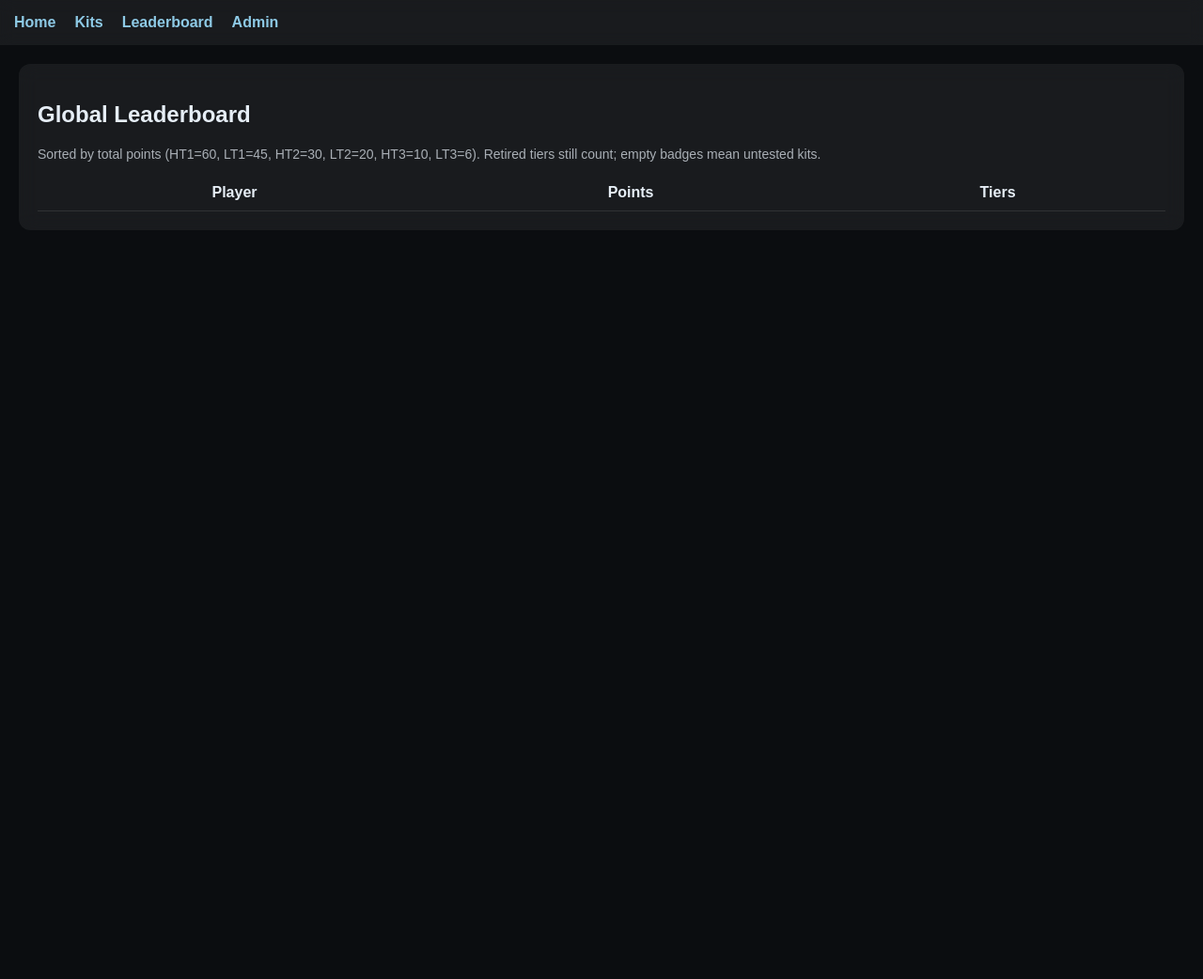
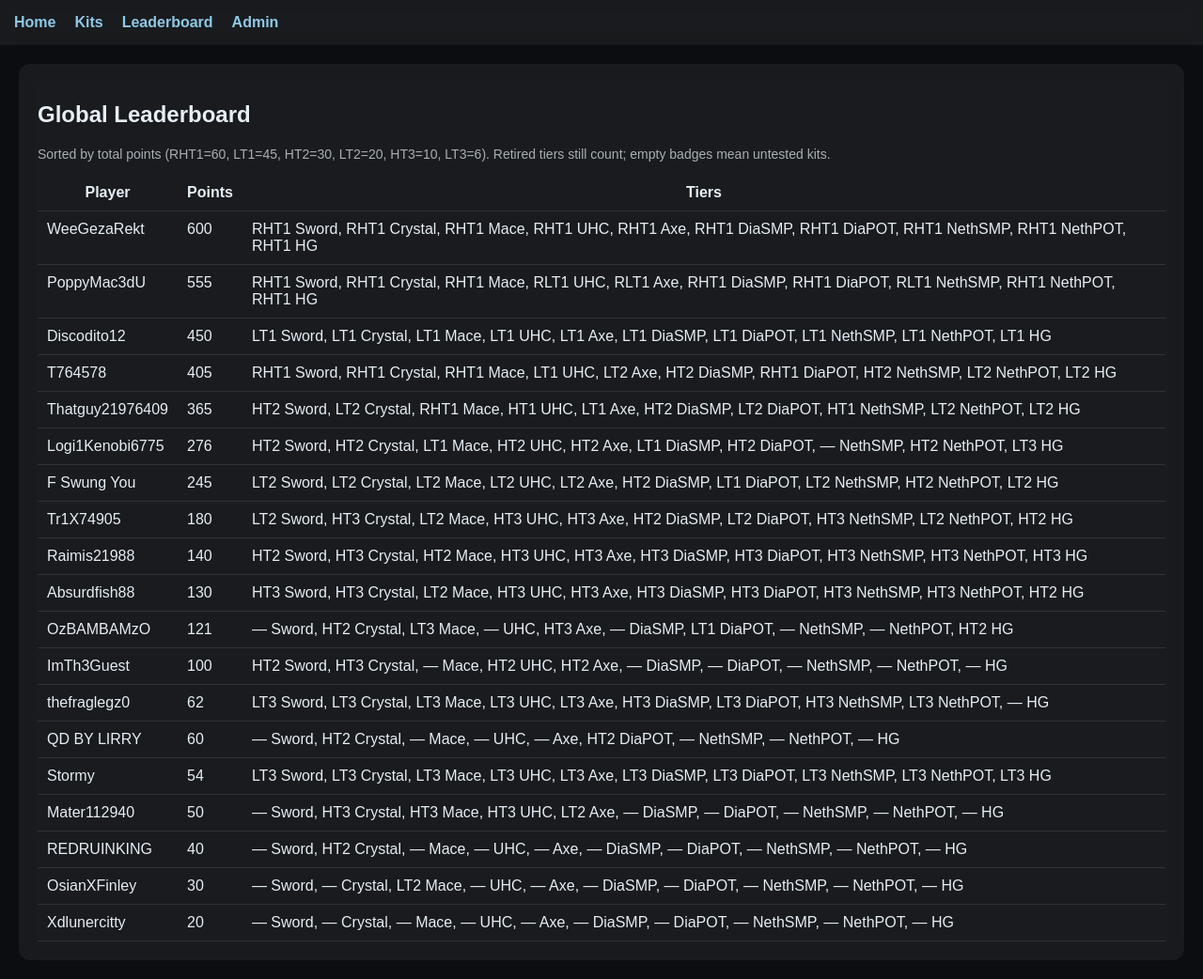
Before and after one commit to weegezarekt3-source/NovaTiers, a plain HTML site: page leaderboard.html in a window 1280 px wide. Shown: the whole page at 94% size. Before the commit the page ends 800 px from the top, so only its background shows below. Drawn offline with Linux system fonts and the light colour scheme.

Commit message:
Update leaderboard.html

```diff
--- a/leaderboard.html
+++ b/leaderboard.html
@@ -1,29 +1,228 @@
 
 <!DOCTYPE html>
-<html><head>
+<html>
+<head>
   <meta charset="utf-8">
-<title>Nova Tiers - Leaderboard</title>
+  <title>Nova Tiers – Leaderboard</title>
   <link rel="stylesheet" href="css/styles.css">
-<script src="js/app.js"></script>
 </head>
-<body onload="renderLB()">
+<body onload="">
   <nav>
     <a href="index.html">Home</a>
     <a href="kits.html">Kits</a>
     <a href="leaderboard.html">Leaderboard</a>
     <a href="admin.html">Admin</a>
   </nav>
+
   <div class="glass">
     <h2>Global Leaderboard</h2>
- <p class="small">Sorted by total points (HT1=60, LT1=45, HT2=30, LT2=20, HT3=10, LT3=6). Retired tiers still count; empty badges mean untested kits.</p>
- <table>
-  <thead><tr><th>Player</th><th>Points</th><th>Tiers</th></tr></thead>
-  <tbody id="lb"></tbody>
+    <p class="small">
+      Sorted by total points (RHT1=60, LT1=45, HT2=30, LT2=20, HT3=10, LT3=6).
+      Retired tiers still count; empty badges mean untested kits.
+    </p>
+
+    <table class="leaderboard">
+      <thead>
+        <tr>
+          <th>Player</th>
+          <th>Points</th>
+          <th>Tiers</th>
+        </tr>
+      </thead>
+      <tbody>
+
+        <!-- 1 -->
+        <tr>
+          <td class="name">WeeGezaRekt</td>
+          <td class="points">600</td>
+          <td class="tiers">
+            RHT1 Sword, RHT1 Crystal, RHT1 Mace, RHT1 UHC, RHT1 Axe,
+            RHT1 DiaSMP, RHT1 DiaPOT, RHT1 NethSMP, RHT1 NethPOT, RHT1 HG
+          </td>
+        </tr>
+
+        <!-- 2 -->
+        <tr>
+          <td class="name">PoppyMac3dU</td>
+          <td class="points">555</td>
+          <td class="tiers">
+            RHT1 Sword, RHT1 Crystal, RHT1 Mace, RLT1 UHC, RLT1 Axe,
+            RHT1 DiaSMP, RHT1 DiaPOT, RLT1 NethSMP, RHT1 NethPOT, RHT1 HG
+          </td>
+        </tr>
+
+        <!-- 3 -->
+        <tr>
+          <td class="name">Discodito12</td>
+          <td class="points">450</td>
+          <td class="tiers">
+            LT1 Sword, LT1 Crystal, LT1 Mace, LT1 UHC, LT1 Axe,
+            LT1 DiaSMP, LT1 DiaPOT, LT1 NethSMP, LT1 NethPOT, LT1 HG
+          </td>
+        </tr>
+
+        <!-- 4 -->
+        <tr>
+          <td class="name">T764578</td>
+          <td class="points">405</td>
+          <td class="tiers">
+            RHT1 Sword, RHT1 Crystal, RHT1 Mace, LT1 UHC, LT2 Axe,
+            HT2 DiaSMP, RHT1 DiaPOT, HT2 NethSMP, LT2 NethPOT, LT2 HG
+          </td>
+        </tr>
+
+        <!-- 5 -->
+        <tr>
+          <td class="name">Thatguy21976409</td>
+          <td class="points">365</td>
+          <td class="tiers">
+            HT2 Sword, LT2 Crystal, RHT1 Mace, HT1 UHC, LT1 Axe,
+            HT2 DiaSMP, LT2 DiaPOT, HT1 NethSMP, LT2 NethPOT, LT2 HG
+          </td>
+        </tr>
+
+        <!-- 6 -->
+        <tr>
+          <td class="name">Logi1Kenobi6775</td>
+          <td class="points">276</td>
+          <td class="tiers">
+            HT2 Sword, HT2 Crystal, LT1 Mace, HT2 UHC, HT2 Axe,
+            LT1 DiaSMP, HT2 DiaPOT, — NethSMP, HT2 NethPOT, LT3 HG
+          </td>
+        </tr>
+
+        <!-- 7 -->
+        <tr>
+          <td class="name">F Swung You</td>
+          <td class="points">245</td>
+          <td class="tiers">
+            LT2 Sword, LT2 Crystal, LT2 Mace, LT2 UHC, LT2 Axe,
+            HT2 DiaSMP, LT1 DiaPOT, LT2 NethSMP, HT2 NethPOT, LT2 HG
+          </td>
+        </tr>
+
+        <!-- 8 -->
+        <tr>
+          <td class="name">Tr1X74905</td>
+          <td class="points">180</td>
+          <td class="tiers">
+            LT2 Sword, HT3 Crystal, LT2 Mace, HT3 UHC, HT3 Axe,
+            HT2 DiaSMP, LT2 DiaPOT, HT3 NethSMP, LT2 NethPOT, HT2 HG
+          </td>
+        </tr>
+
+        <!-- 9 -->
+        <tr>
+          <td class="name">Raimis21988</td>
+          <td class="points">140</td>
+          <td class="tiers">
+            HT2 Sword, HT3 Crystal, HT2 Mace, HT3 UHC, HT3 Axe,
+            HT3 DiaSMP, HT3 DiaPOT, HT3 NethSMP, HT3 NethPOT, HT3 HG
+          </td>
+        </tr>
+
+        <!-- 10 -->
+        <tr>
+          <td class="name">Absurdfish88</td>
+          <td class="points">130</td>
+          <td class="tiers">
+            HT3 Sword, HT3 Crystal, LT2 Mace, HT3 UHC, HT3 Axe,
+            HT3 DiaSMP, HT3 DiaPOT, HT3 NethSMP, HT3 NethPOT, HT2 HG
+          </td>
+        </tr>
+
+        <!-- 11 -->
+        <tr>
+          <td class="name">OzBAMBAMzO</td>
+          <td class="points">121</td>
+          <td class="tiers">
+            — Sword, HT2 Crystal, LT3 Mace, — UHC, HT3 Axe,
+            — DiaSMP, LT1 DiaPOT, — NethSMP, — NethPOT, HT2 HG
+          </td>
+        </tr>
+
+        <!-- 12 -->
+        <tr>
+          <td class="name">ImTh3Guest</td>
+          <td class="points">100</td>
+          <td class="tiers">
+            HT2 Sword, HT3 Crystal, — Mace, HT2 UHC, HT2 Axe,
+            — DiaSMP, — DiaPOT, — NethSMP, — NethPOT, — HG
+          </td>
+        </tr>
+
+        <!-- 13 -->
+        <tr>
+          <td class="name">thefraglegz0</td>
+          <td class="points">62</td>
+          <td class="tiers">
+            LT3 Sword, LT3 Crystal, LT3 Mace, LT3 UHC, LT3 Axe,
+            HT3 DiaSMP, LT3 DiaPOT, HT3 NethSMP, LT3 NethPOT, — HG
+          </td>
+        </tr>
+
+        <!-- 14 -->
+        <tr>
+          <td class="name">QD BY LIRRY</td>
+          <td class="points">60</td>
+          <td class="tiers">
+            — Sword, HT2 Crystal, — Mace, — UHC, — Axe,
+            HT2 DiaPOT, — NethSMP, — NethPOT, — HG
+          </td>
+        </tr>
+
+        <!-- 15 -->
+        <tr>
+          <td class="name">Stormy</td>
+          <td class="points">54</td>
+          <td class="tiers">
+            LT3 Sword, LT3 Crystal, LT3 Mace, LT3 UHC, LT3 Axe,
+            LT3 DiaSMP, LT3 DiaPOT, LT3 NethSMP, LT3 NethPOT, LT3 HG
+          </td>
+        </tr>
+
+        <!-- 16 -->
+        <tr>
+          <td class="name">Mater112940</td>
+          <td class="points">50</td>
+          <td class="tiers">
+            — Sword, HT3 Crystal, HT3 Mace, HT3 UHC, LT2 Axe,
+            — DiaSMP, — DiaPOT, — NethSMP, — NethPOT, — HG
+          </td>
+        </tr>
+
+        <!-- 17 -->
+        <tr>
+          <td class="name">REDRUINKING</td>
+          <td class="points">40</td>
+          <td class="tiers">
+            — Sword, HT2 Crystal, — Mace, — UHC, — Axe,
+            — DiaSMP, — DiaPOT, — NethSMP, — NethPOT, — HG
+          </td>
+        </tr>
+
+        <!-- 18 -->
+        <tr>
+          <td class="name">OsianXFinley</td>
+          <td class="points">30</td>
+          <td class="tiers">
+            — Sword, — Crystal, LT2 Mace, — UHC, — Axe,
+            — DiaSMP, — DiaPOT, — NethSMP, — NethPOT, — HG
+          </td>
+        </tr>
+
+        <!-- 19 -->
+        <tr>
+          <td class="name">Xdlunercitty</td>
+          <td class="points">20</td>
+          <td class="tiers">
+            — Sword, — Crystal, — Mace, — UHC, — Axe,
+            — DiaSMP, — DiaPOT, — NethSMP, — NethPOT, — HG
+          </td>
+        </tr>
+
+      </tbody>
     </table>
   </div>
-
-<div id="profileOverlay" class="overlay" onclick="if(event.target.id==='profileOverlay')closeProfile()">
-  <div class="profile-modal" id="profileModal"></div>
-</div>
-<div id="kitPodiums"></div>
-</body></html>
+</body>
+</html>
```
Lines whose indentation alone changed are shown as unchanged.
